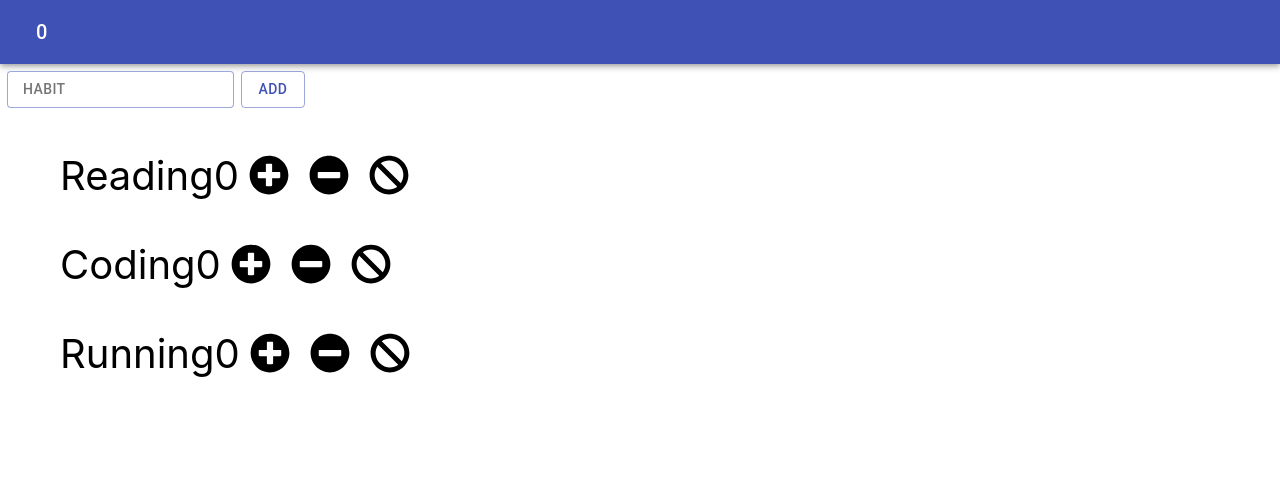
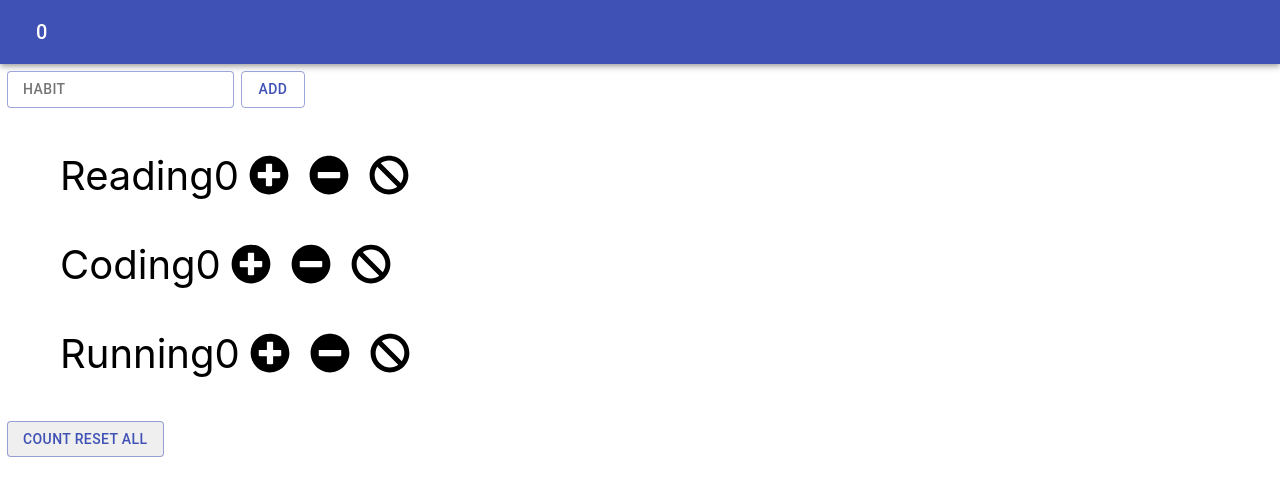
Before and after one commit to toppeak-web/2020, a React (Create React App) app: page / in a window 1280 px wide. Shown: the top 496 px of the page. Built offline with nearby package versions, Linux system fonts and the light colour scheme.

Commit message:
Add Count Reset Button

```diff
--- a/src/App.css
+++ b/src/App.css
@@ -32,3 +32,19 @@
     text-transform: uppercase;
     margin: 0.5em;
 }
+.habits-reset{
+  padding: 5px 15px;
+  color: #3f51b5;
+    border: 1px solid rgba(63, 81, 181, 0.5);
+    font-size: 0.875rem;
+    min-width: 64px;
+    box-sizing: border-box;
+    transition: background-color 250ms cubic-bezier(0.4, 0, 0.2, 1) 0ms,box-shadow 250ms cubic-bezier(0.4, 0, 0.2, 1) 0ms,border 250ms cubic-bezier(0.4, 0, 0.2, 1) 0ms;
+    font-family: "Roboto", "Helvetica", "Arial", sans-serif;
+    font-weight: 500;
+    line-height: 1.75;
+    border-radius: 4px;
+    letter-spacing: 0.02857em;
+    text-transform: uppercase;
+    margin: 0.5em;
+}
--- a/src/App.js
+++ b/src/App.js
@@ -43,6 +43,13 @@
     const habits = [...this.state.habits, {id: Date.now(), name, count: 0}]
     this.setState({habits})
   }
+  handleReset = () =>{
+    const habits = this.state.habits.map(i=>{
+      i.count = 0
+      return i;
+    })
+    this.setState({ habits })
+  }
   render() {
     return (
       <>
@@ -53,6 +60,7 @@
            onDecrement={this.handleDecrement}
            onDelete={this.handleDelete}
            onAdd={this.handleAdd}
+           onReset={this.handleReset}
            />
 
       </>
--- a/src/component/Habits.jsx
+++ b/src/component/Habits.jsx
@@ -34,6 +34,7 @@
                     onDelete={this.handleDelete}/>
                    ))}
            </ul>
+           <button className="habits-reset" onClick={this.props.onReset}>Count Reset All</button>
            </>
         );
     }
```
